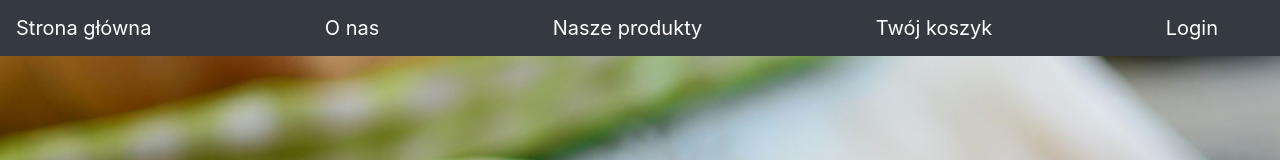
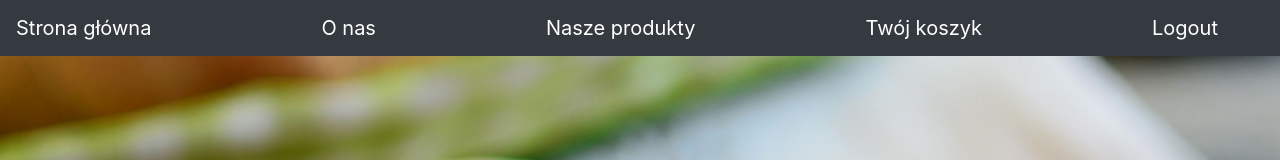
Before and after one commit to kwozniakowski/webstore, a Vue app: page / in a window 1280 px wide. Shown: the top 160 px of the page. Built offline with nearby package versions, Linux system fonts and the light colour scheme; sample sign-in values are in the browser's storage; the HTML template or start-up script is replaced by a standard one.

Commit message:
added logout button

```diff
--- a/src/components/TopBar.vue
+++ b/src/components/TopBar.vue
@@ -5,7 +5,8 @@
       <router-link class="navbar-brand" to="/about">O nas</router-link>
       <router-link class="navbar-brand" to="/store">Nasze produkty</router-link>
       <router-link class="navbar-brand" to="/cart">Twój koszyk</router-link>
-      <router-link class="navbar-brand" to="/login">Login</router-link>
+      <router-link v-if="!isLogged" class="navbar-brand" to="/login">Login</router-link>
+      <a v-else class="navbar-brand" v-on:click="logout()" style="cursor: pointer">Logout</a>
     </div>
   </nav>
 </template>
@@ -24,9 +25,18 @@ export default {
           name: "Edit",
           menu: [{ name: "Cut"}, {name: "Copy"}, {name: "Paste"}]
         }
-      ]
+      ],
+      isLogged : localStorage.getItem('user')
     }
   },
+  methods: {
+    logout(){
+      localStorage.removeItem('user')
+      this.isLogged = localStorage.getItem('user')
+      console.log(this.isLogged)
+      this.$router.push("/login")
+    }
+  }
 }
 </script>
 
--- a/src/main.js
+++ b/src/main.js
@@ -11,7 +11,7 @@ import About from "./views/About.vue"
 import Store from "./views/Store"
 import Cart from "./views/Cart"
 import Login from "./views/Login"
-import Register from "./views/Register";
+import Register from "./views/Register"
 
 Vue.use(VueRouter)
 
@@ -46,7 +46,6 @@ export const routes = [
         path: "*",
         redirect: "/login"
     }
-
 ]
 
 const router = new VueRouter(
--- a/src/services/UserDataService.js
+++ b/src/services/UserDataService.js
@@ -9,6 +9,10 @@ class UserDataService {
         return http.post("/user/login", data)
     }
 
+    logout(){
+        localStorage.removeItem('user')
+        return http.get("/user/login")
+    }
 
 }
 
```
